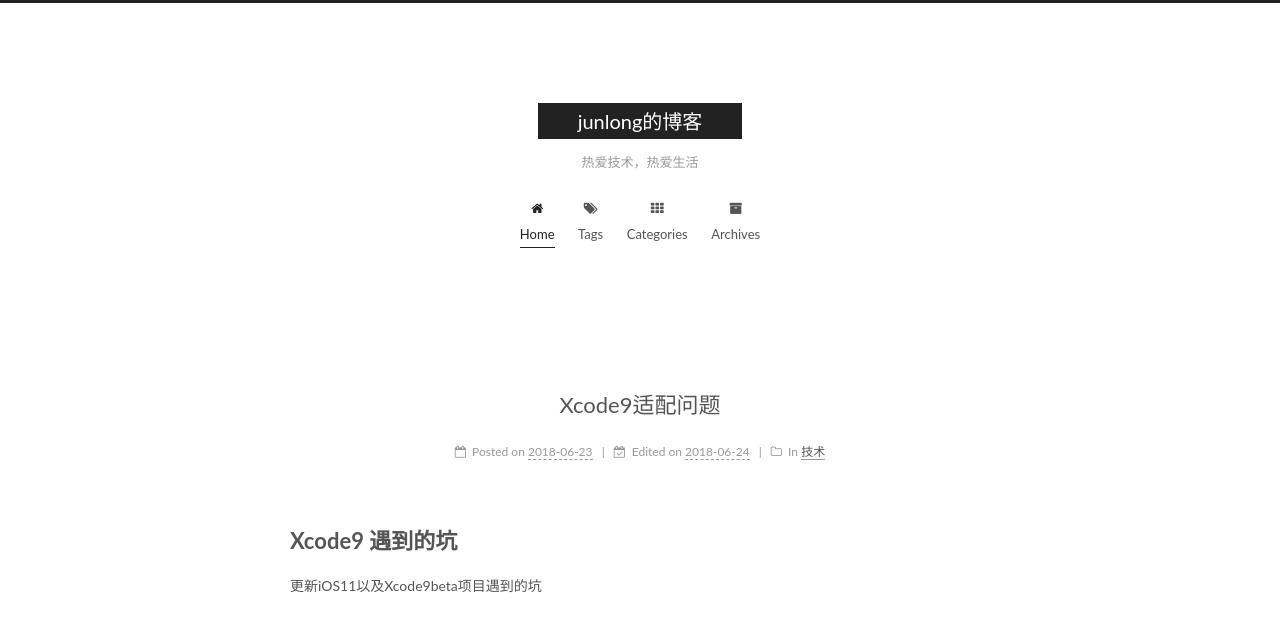
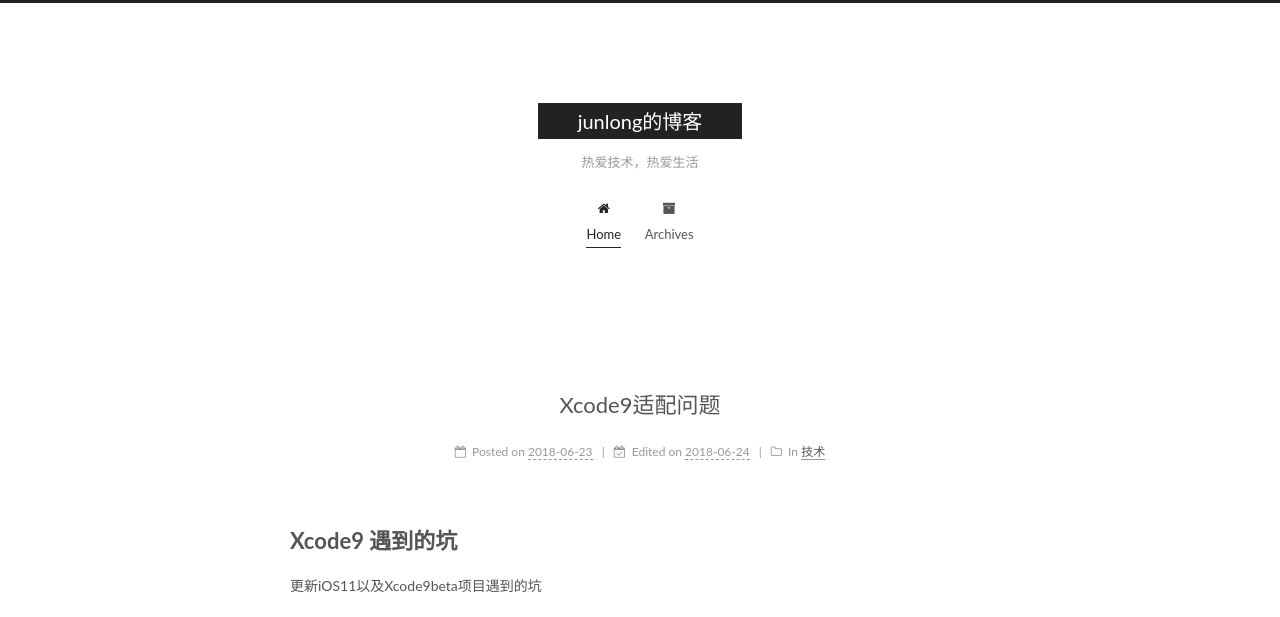
Before and after one commit to junlongliu/junlongliu.github.io, a plain HTML site: page index.html in a window 1280 px wide. Shown: the top 617 px of the page. Drawn offline with Linux system fonts and the light colour scheme.

Commit message:
Site updated: 2018-06-24 10:37:48

```diff
--- a/css/main.css
+++ b/css/main.css
@@ -1836,7 +1836,7 @@
   width: 4px;
   height: 4px;
   border-radius: 50%;
-  background: #146377;
+  background: #ffa7a4;
 }
 .links-of-blogroll {
   font-size: 13px;
--- a/index.html
+++ b/index.html
@@ -226,22 +226,6 @@
           <li class="menu-item menu-item-home menu-item-active">
     <a href="/" rel="section">
       <i class="menu-item-icon fa fa-fw fa-home"></i> <br />Home</a>
-  </li>
-
-
-
-
-          <li class="menu-item menu-item-tags">
-    <a href="/tags/" rel="section">
-      <i class="menu-item-icon fa fa-fw fa-tags"></i> <br />Tags</a>
-  </li>
-
-
-
-
-          <li class="menu-item menu-item-categories">
-    <a href="/categories/" rel="section">
-      <i class="menu-item-icon fa fa-fw fa-th"></i> <br />Categories</a>
   </li>
 
 
```
Also changed, not shown: 2018/06/23/Xcode9适配问题/index.html (+0 -16 lines), archives/2018/06/index.html (+0 -22 lines), archives/2018/index.html (+0 -22 lines), archives/index.html (+0 -22 lines), categories/技术/index.html (+0 -22 lines), tags/index.html (+0 -22 lines).
